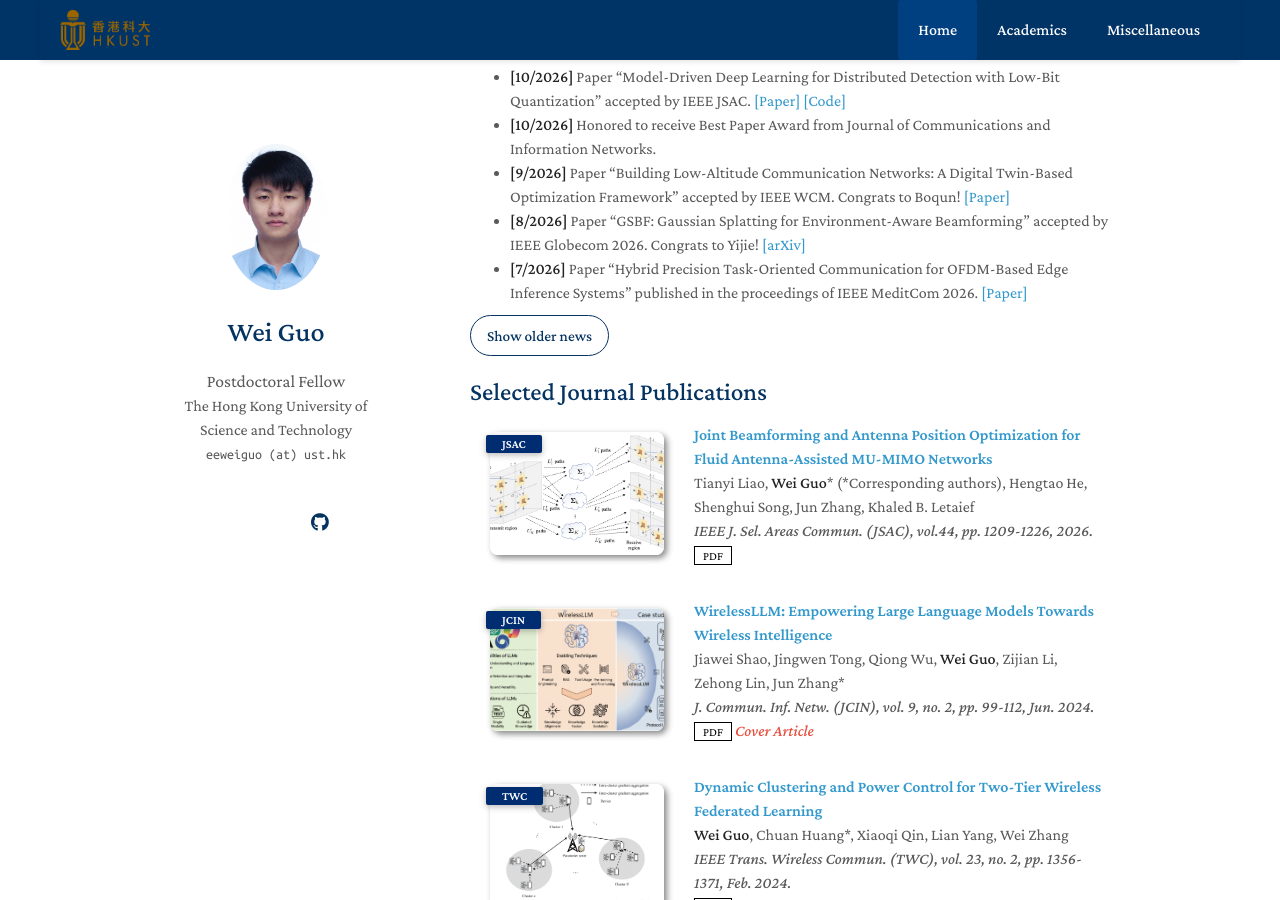
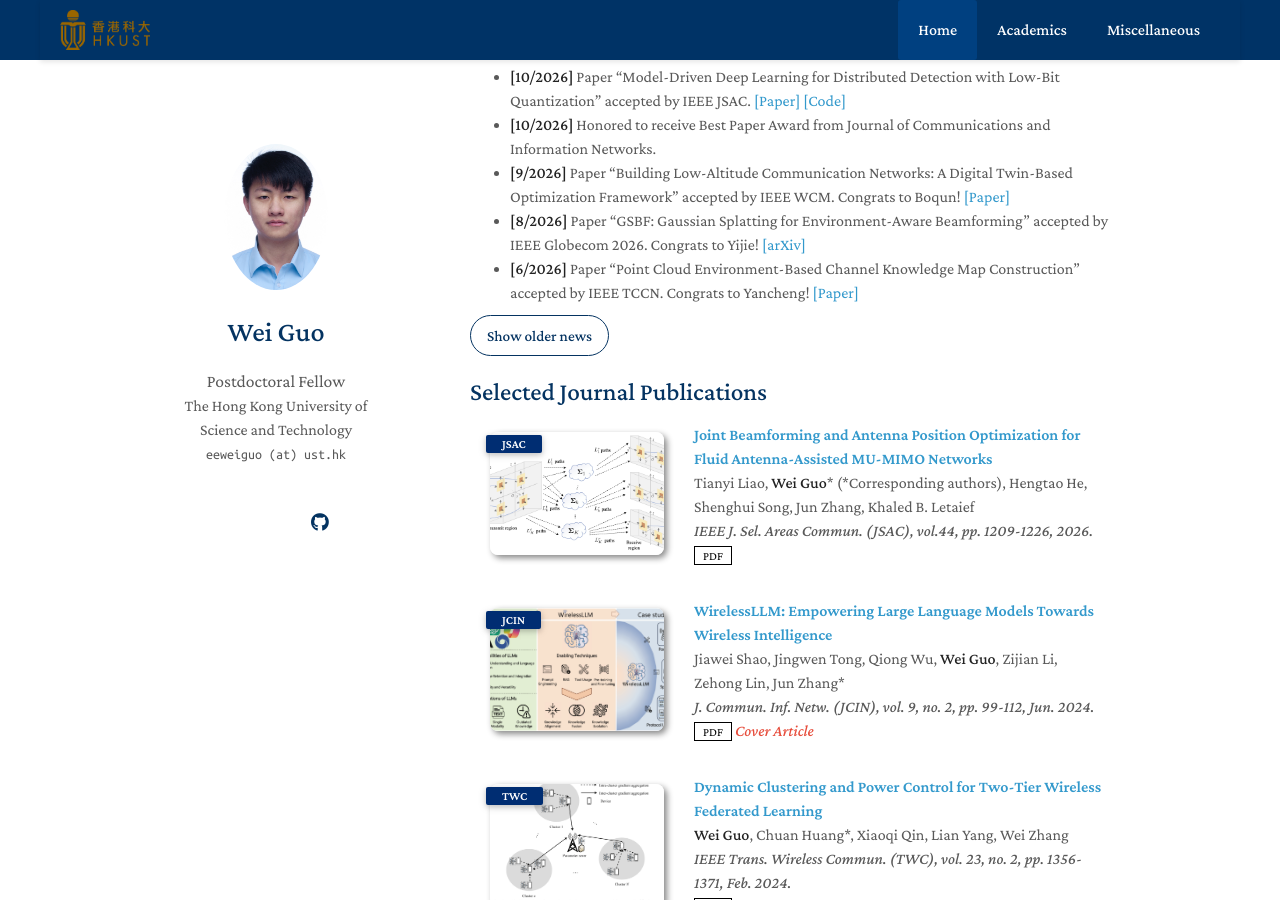
Before and after one commit to weiiguo/weiiguo.github.io, a Jekyll site: the page built from index.md, in a window 1280 px wide and 900 px high, scrolled down 310 px. Built offline with Jekyll 4.4.1, drawn with Linux system fonts in a browser that asks for light colours; a style sheet for code colours, icons or effects is not loaded; our own code applies the rules of GitHub Pages for plain Markdown files.

Commit message:
Update News

```diff
--- a/index.md
+++ b/index.md
@@ -11,8 +11,8 @@
 - **[10/2026]** Honored to receive Best Paper Award from Journal of Communications and Information Networks.
 - **[9/2026]** Paper "Building Low-Altitude Communication Networks: A Digital Twin-Based Optimization Framework" accepted by IEEE WCM. Congrats to Boqun! [\[Paper\]](https://ieeexplore.ieee.org/document/11719435)
 - **[8/2026]** Paper "GSBF: Gaussian Splatting for Environment-Aware Beamforming" accepted by IEEE Globecom 2026. Congrats to Yijie! [\[arXiv\]](https://arxiv.org/abs/2608.05896)
-- **[7/2026]** Paper "Hybrid Precision Task-Oriented Communication for OFDM-Based Edge Inference Systems" published in the proceedings of IEEE MeditCom 2026. [\[Paper\]](https://ieeexplore.ieee.org/document/11641098)
 - **[6/2026]** Paper "Point Cloud Environment-Based Channel Knowledge Map Construction" accepted by IEEE TCCN. Congrats to Yancheng! [\[Paper\]](https://ieeexplore.ieee.org/document/11575607)
+- **[4/2026]** Paper "Hybrid Precision Task-Oriented Communication for OFDM-Based Edge Inference Systems" acceted by IEEE MeditCom 2026. [\[Paper\]](https://ieeexplore.ieee.org/document/11641098)
 - **[4/2026]** Honored to receive Best Paper Award at IEEE WCNC 2026. [\[Award Link\]](https://wcnc2026.ieee-wcnc.org/best-paper-awards)
 - **[4/2026]** Paper "Towards Precise Channel Knowledge Map: Exploiting Environmental Information from 2D Visuals to 3D Point Clouds" accepted by IEEE Communications Magazine. [\[arXiv\]](https://arxiv.org/abs/2510.08140)
 - **[2/2026]** Paper "WirelessAgent++: Automated Agentic Workflow Design and Benchmarking for Wireless Networks" submitted to an IEEE journal for possible publication. [\[arXiv\]](https://arxiv.org/abs/2603.00501)
```
